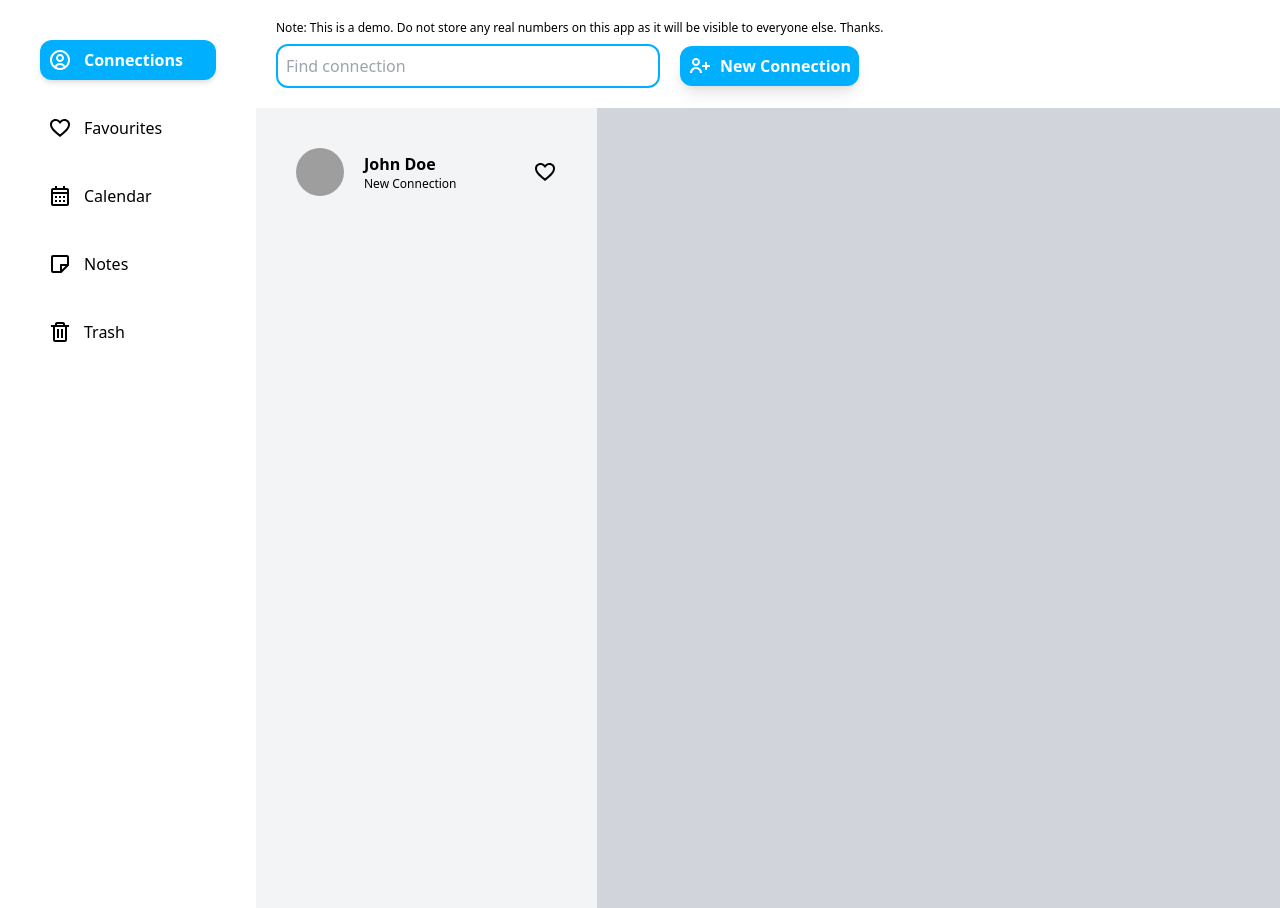
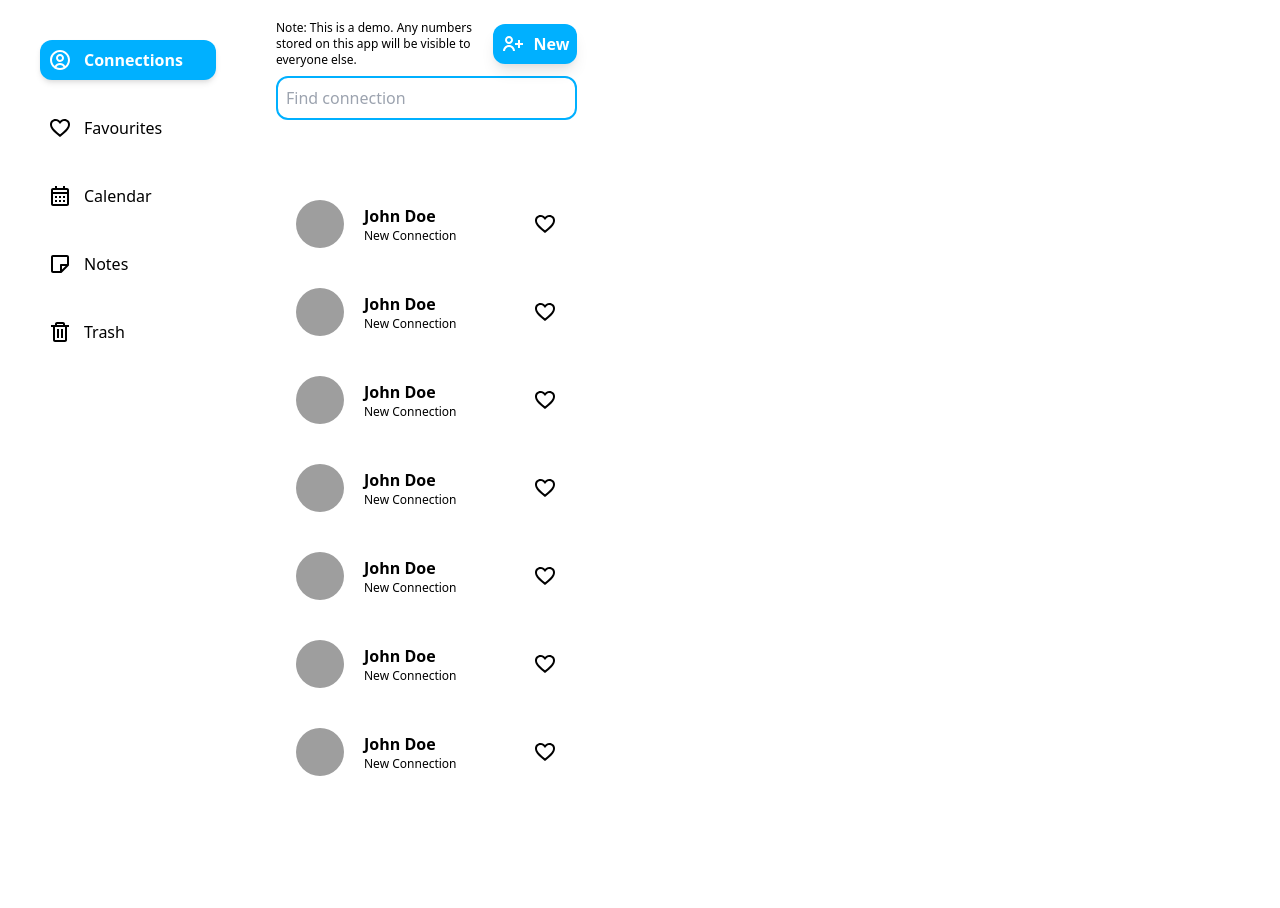
Before and after one commit to dpkreativ/crm-software, a Next.js app: page /dashboard in a window 1280 px wide. After the commit the page ends 800 px from the top, so only its background shows below. Built offline with nearby package versions, Linux system fonts and the light colour scheme; grey boxes are pictures that could not be loaded.

Commit message:
style and content updates

```diff
--- a/pages/dashboard/index.js
+++ b/pages/dashboard/index.js
@@ -4,19 +4,28 @@ import Sidebar from "components/Sidebar";
 
 const Dashboard = () => {
   return (
-    <div className="flex h-screen">
+    <div className="flex h-screen overflow-hidden">
       {/* Sidebar */}
       <Sidebar active={1} />
 
       {/* Content */}
-      <section className="w-4/5 relative h-full bg-red-200">
-        <div className="p-5 sticky top-0 bg-white">
-          <div className="text-xs mb-2">
-            Note: This is a demo. Do not store any real numbers on this app as
-            it will be visible to everyone else. Thanks.
-          </div>
-          <div className="flex items-center space-x-5">
-            <div className="p-2 border-2 border-primary-100 rounded-xl w-96 hover:border-primary-200 hover:shadow">
+      <section className="w-4/5 relative flex">
+        <div className="h-screen w-1/3">
+          <div className="p-5 sticky top-0 bg-white h-1/5">
+            <div className="flex items-center mb-2 space-x-2">
+              <div className="text-xs">
+                Note: This is a demo. Any numbers stored on this app will be
+                visible to everyone else.
+              </div>
+              <div>
+                <button className="p-2 bg-primary-100 rounded-xl text-white shadow-lg hover:bg-primary-200 hover:shadow flex space-x-2">
+                  <AddContact />
+                  <div className="font-semibold">New</div>
+                </button>
+              </div>
+            </div>
+
+            <div className="p-2 border-2 border-primary-100 rounded-xl hover:border-primary-200 hover:shadow">
               <input
                 type="search"
                 name="searchContact"
@@ -25,20 +34,25 @@ const Dashboard = () => {
                 className="outline-none w-full bg-transparent"
               />
             </div>
-            <div>
-              <button className="p-2 bg-primary-100 rounded-xl text-white shadow-lg hover:bg-primary-200 hover:shadow flex space-x-2">
-                <AddContact />
-                <div className="font-semibold">New Connection</div>
-              </button>
-            </div>
+          </div>
+          <div className="p-5 h-4/5 overflow-y-scroll">
+            <ContactCard />
+            <ContactCard />
+            <ContactCard />
+            <ContactCard />
+            <ContactCard />
+            <ContactCard />
+            <ContactCard />
+            <ContactCard />
+            <ContactCard />
+            <ContactCard />
+            <ContactCard />
+            <ContactCard />
+            <ContactCard />
           </div>
         </div>
-        <div className="flex w-full h-full">
-          <div className="p-5 w-1/3 bg-gray-100">
-            <ContactCard />
-          </div>
-          <div className="p-5 w-2/3 bg-gray-300"></div>
-        </div>
+
+        <div className="h-screen w-2/3 p-5 overflow-y-scroll"></div>
       </section>
     </div>
   );
```
